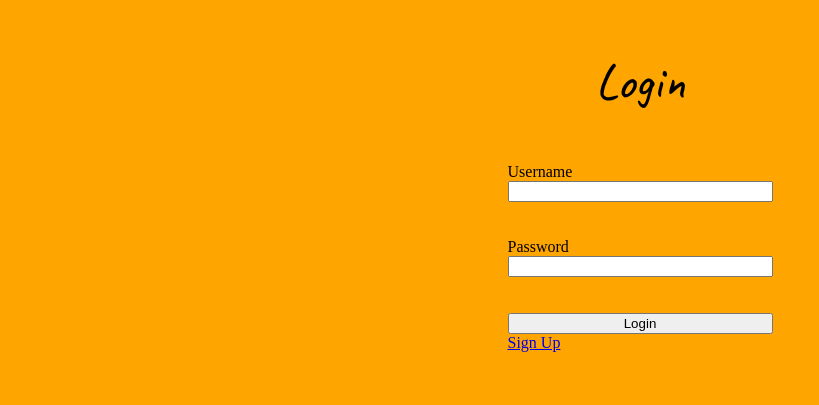
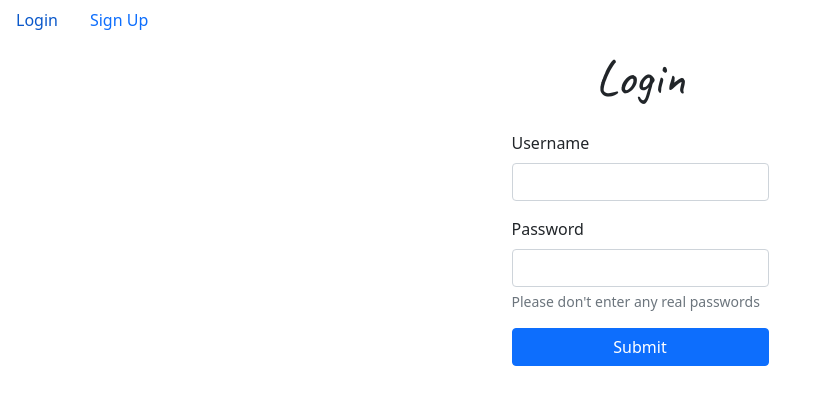
Before and after one commit to makeopensource/hidemysecretsauce.com, a Flask app: page /login in a window 1280 px wide. Shown: the top 405 px of the page, without its empty margins (0-819 px from the left). Run offline with Flask 2, Linux system fonts and the light colour scheme.

Commit message:
completed sauce functionality + login stuff (needs polish for errors, and testing)

```diff
--- a/hidemysecretsauce/app.py
+++ b/hidemysecretsauce/app.py
@@ -1,71 +1,121 @@
 import secrets
-from flask import Flask, request, \
+from flask import Flask, request, make_response, \
     render_template, url_for, redirect
-from database import users
+from database import users, sauces
 import bcrypt
+import re
+from bson.objectid import ObjectId
+
+
+
 
 app = Flask(__name__)
+SECURE = False
+
+
 
 @app.route('/')
 def home():
     token = request.cookies.get('token', None)
     if token:
-        return 'Logged in'
+        style = url_for('static', filename='css/style.css')
+        js = url_for('static', filename='js/sauce.js')
+        sauce_list = list(sauces.find())
+        return render_template('sauces.html', style=style, js=js, sauces=sauce_list)
     else:
-        return redirect('/login')
+        return redirect('/signup')
+
 
 @app.route('/login', methods = ['GET', 'POST'])
 def login():
     if request.method == 'GET':
-        static_file = url_for('static', filename='css/style.css')
-        return render_template('login.html', static_file = static_file)
+        style = url_for('static', filename='css/style.css')
+        return render_template(
+            'form.html',
+            style=style,
+            form_title='Login',
+            action='/login'
+        )
 
     else:
-        print(request.form)
         # parse data from request
         username, password = request.form['username'], request.form['password']
+        return login_auth(username, password)
 
-        user = users.find_one({'name': username})
 
-        # if user doesn't exist or password incorrect
-        if user == None or not bcrypt.checkpw(password.encode('utf8'), user['password']):
-            return 'login error', 403
+# authenticate user given username and password
+def login_auth(username, password):
+    user = users.find_one({'name': username})
 
-        token = secrets.token_bytes(20)
-        users.update_one({'name': username}, { '$push': { 'token': token } })
-        response = redirect('/')
-        response.set_cookie('token', token)
-        return response
+    # if user doesn't exist or password incorrect
+    if user == None or not bcrypt.checkpw(password.encode('utf8'), user['password']):
+        return 'login error', 403
+
+    token = secrets.token_bytes(20)
+    users.update_one({'name': username}, { '$push': { 'token': token } })
+    response = redirect('/')
+    response.set_cookie('token', token)
+    return response
+
+
+@app.route('/logout', methods=['GET', 'POST'])
+def logout():
+    if request.method == 'GET':
+        token = request.cookies.get('token', None)
+        if token:
+            response = redirect('/login')
+            response.set_cookie('token', '', expires=0)
+            return response
+        else:
+            return 'user not logged in!'
 
 
 @app.route('/signup', methods = ['GET', 'POST'])
 def signup():
     if request.method == 'GET':
-        static_file = url_for('static', filename='css/style.css')
-        return render_template('signup.html', static_file = static_file)
+        style = url_for('static', filename='css/style.css')
+        return render_template(
+            'form.html',
+            style=style,
+            form_title='Sign In',
+            action='/signup'
+        )
 
     else:
         # parse data from request
         username, password = request.form['username'], request.form['password']
+        if len(password) > 4:
+            return 'Invalid Password'
 
         # check if user already exists
         if users.count_documents({'name': username}) != 0:
-            return 'user exists', 409
+            return 'user exists'
 
         # insert new user
         hashed = bcrypt.hashpw(password.encode('utf8'), bcrypt.gensalt())
         users.insert_one({'name': username, 'password': hashed })
-        return redirect('/login')
+        return login_auth(username, password)
 
-@app.route('/logout', methods=['GET', 'POST'])
-def logout():
-    if request.method == 'GET':
-        return 'logged out'
-    else:
-        token = request.cookies.get('token', None)
-        if token:
-            response = redirect('/redirect')
 
-            # doesn't successfully clear cookie
-            response.set_cookie('token', '', expires=0)
-            return response
+@app.route('/add_sauce', methods=['POST'])
+def add_sauce():
+    sauce, ingredients = request.form['sauce'], request.form['ingredients']
+
+    # check form integrity
+    if sauce == '' or ingredients == '':
+        return redirect('/')
+
+    # clean input data
+    sauce = sauce.title()
+    ingredients = re.split('\s*,\s*', ingredients)
+    ingredients = [x.title() for x in ingredients]
+
+    # save sauce
+    sauces.insert_one({'name': sauce, 'ingredients': ingredients})
+    return redirect('/')
+
+@app.route('/delete_sauce', methods=['POST'])
+def delete_sauce():
+    _id = request.json['_id']
+    sauces.delete_one({'_id': ObjectId(_id)})
+    return redirect('/')
--- a/hidemysecretsauce/database.py
+++ b/hidemysecretsauce/database.py
@@ -3,3 +3,4 @@
 client = pymongo.MongoClient()
 db = client["sauce"]
 users = db["users"]
+sauces = db["sauces"]
--- a/hidemysecretsauce/static/css/style.css
+++ b/hidemysecretsauce/static/css/style.css
@@ -7,17 +7,40 @@
 }
 
 body {
-    background-color: orange;
+    /* background-color: orange; */
 }
 
 form {
     display: flex;
     flex-direction: column;
+    max-width: 500px;
 }
 
-.login {
+textarea {
+    resize: none;
+}
+
+.form-layout {
     margin: auto;
     justify-content: center;
     display: flex;
+}
 
+.sauce {
+    border: 1px solid #ced4da !important;
+    padding: 15px 20px;
+    border-radius: 10px !important;
+    max-width: 800px;
+    width: 100%;
+    margin: 0 auto 20px auto;
 }
+
+.sauce .title {
+    display: flex;
+    justify-content: space-between;
+}
+
+.remove-sauce:hover {
+    color: darkred;
+    cursor: pointer;
+}
--- /dev/null
+++ b/hidemysecretsauce/templates/alt_nav.html
@@ -0,0 +1,22 @@
+<!DOCTYPE html>
+<html lang="en">
+    <head>
+        <meta charset="UTF-8">
+        <title>Hide My Secret Sauce</title>
+        <link href="https://cdn.jsdelivr.net/npm/bootstrap@5.1.3/dist/css/bootstrap.min.css" rel="stylesheet" integrity="sha384-1BmE4kWBq78iYhFldvKuhfTAU6auU8tT94WrHftjDbrCEXSU1oBoqyl2QvZ6jIW3" crossorigin="anonymous">
+        <link rel="stylesheet" type="text/css" href="{{ style }}"/>
+    </head>
+    <body>
+        <ul class="nav">
+          <li class="nav-item">
+            <a class="nav-link" href="/login">Login</a>
+          </li>
+          <li class="nav-item">
+            <a class="nav-link" href="/signup">Sign Up</a>
+          </li>
+        </ul>
+        <div class="content">
+            {% block content %}{% endblock %}
+        </div>
+    </body>
+</html>
--- /dev/null
+++ b/hidemysecretsauce/templates/form.html
@@ -0,0 +1,18 @@
+{% extends "alt_nav.html" %}
+{% block content %}
+<p>{{ form_title }}</p>
+<div class="form-layout">
+    <form action="{{ action }}", method="post">
+        <div class="mb-3">
+            <label for="username" class="form-label">Username</label>
+            <input type="text" class="form-control" id="username" name="username">
+        </div>
+        <div class="mb-3">
+            <label for="password" class="form-label">Password</label>
+            <input type="password" class="form-control" id="password" name="password" maxlength="4">
+            <div id="passwordHelp" class="form-text">Please don't enter any real passwords</div>
+        </div>
+        <button type="submit" class="btn btn-primary">Submit</button>
+    </form>
+</div>
+{% endblock %}
--- a/hidemysecretsauce/templates/login.html
+++ /dev/null
@@ -1,24 +0,0 @@
-<!DOCTYPE html>
-<html lang="en">
-<head>
-    <meta charset="UTF-8">
-    <title>Hide My Secret Sauce</title>
-    <link rel="stylesheet" type="text/css" href="{{ static_file }}"/>
-</head>
-<body>
-    <p>Login</p>
-    <div class="login">
-        <form action="/login", method="POST">
-            <label for="username">Username</label>
-            <input type="text" id="username" name="username" size="30">
-            <br><br>
-            <label for="password">Password</label>
-            <input type="password" id="password" name="password" maxlength="4">
-            <br><br>
-            <input type="submit" id="login" value="Login">
-
-            <a href="/signup">Sign Up</a>
-        </form>
-    </div>
-</body>
-</html>
```
Also changed, not shown: hidemysecretsauce/static/js/sauce.js (added, +22 -0 lines), hidemysecretsauce/templates/nav.html (added, +24 -0 lines), hidemysecretsauce/templates/sauces.html (added, +29 -0 lines), hidemysecretsauce/templates/signup.html (deleted, +0 -23 lines), 2 other files.
